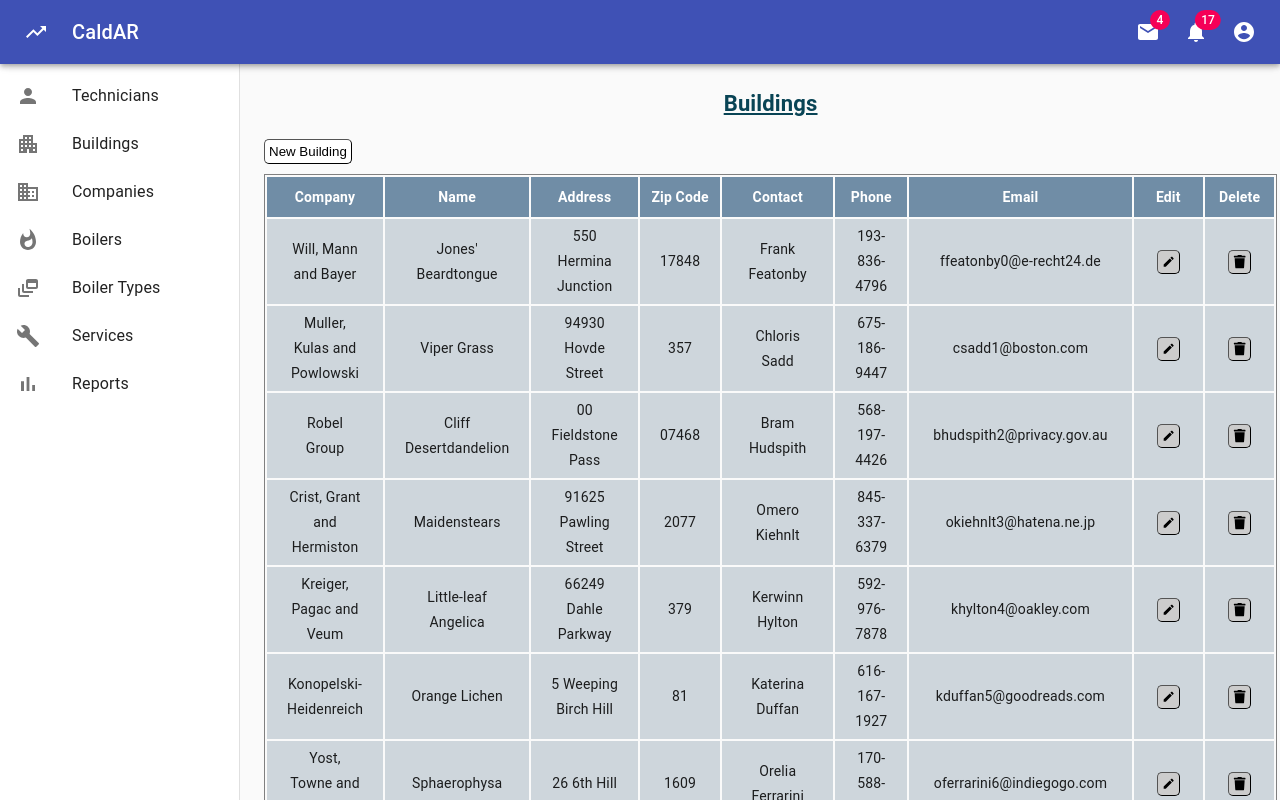
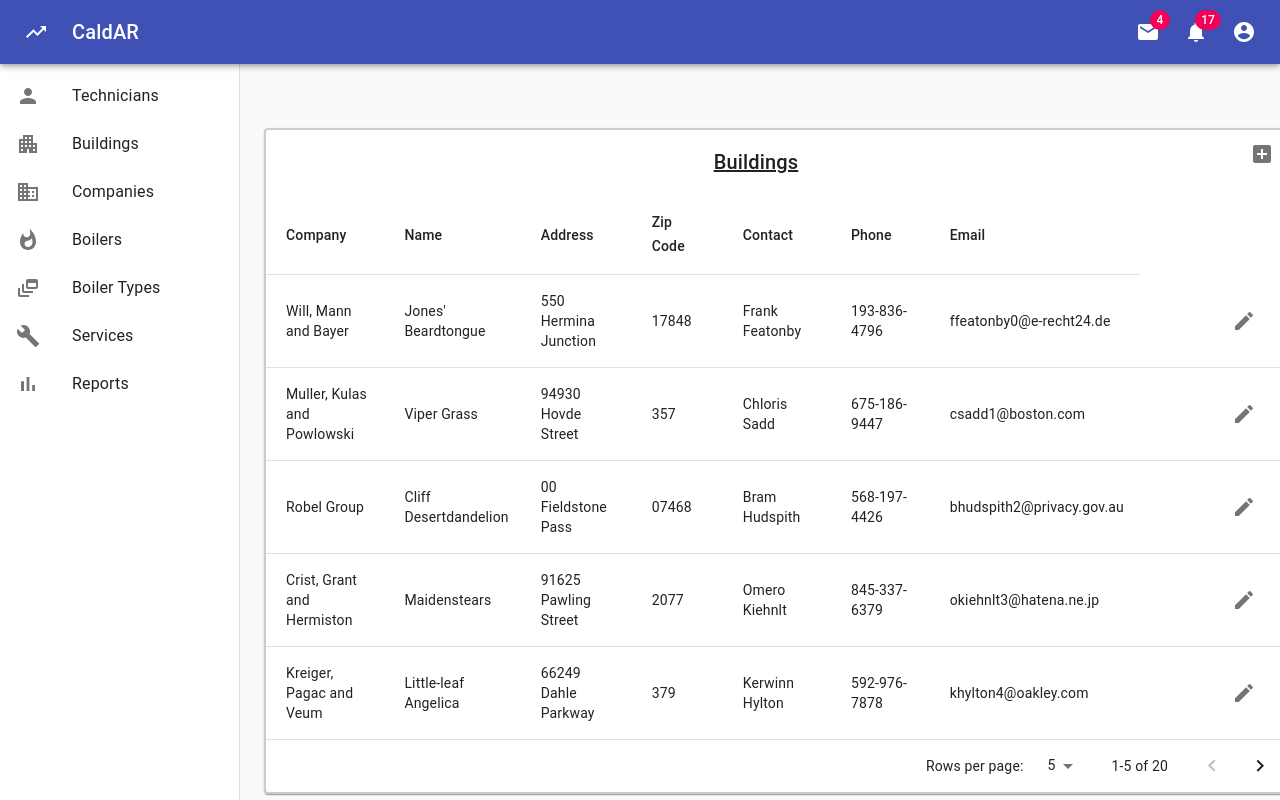
Before and after one commit to frandk18/caldar-fe, a React (Create React App) app: page /building in a window 1280 px wide. Shown: the top 800 px of the page. Built offline with nearby package versions, Linux system fonts and the light colour scheme.

Commit message:
Building entity refactor with Table UI.

```diff
--- a/src/components/layout/Layout.jsx
+++ b/src/components/layout/Layout.jsx
@@ -12,6 +12,7 @@ const useStyles = makeStyles((theme) => ({
   content: {
     flexGrow: 1,
     padding: theme.spacing(3),
+    marginTop: theme.spacing(5),
   },
   toolbar: {
     display: "flex",
--- a/src/components/routes/boiler-type/BoilerType.jsx
+++ b/src/components/routes/boiler-type/BoilerType.jsx
@@ -1,5 +1,5 @@
 import React, { useState } from "react";
-import BoilerType from "../../mocks/boiler-type.json";
+import BoilerType from "../../../mocks/boiler-type.json";
 import Table from "./Table.jsx";
 import Form from "./Form.jsx";
 import { v4 as uuidv4 } from "uuid";
--- a/src/components/routes/building/Building.jsx
+++ b/src/components/routes/building/Building.jsx
@@ -1,7 +1,8 @@
 import React, { useState } from "react";
 import Buildings from "../../../mocks/building.json";
-import Table from "./Table.jsx";
+import TableUI from "../../shared/TableUI.jsx";
 import Form from "./Form.jsx";
+//import FormUI from "./FormUI.jsx";
 import { v4 as uuidv4 } from "uuid";
 
 function Building() {
@@ -9,6 +10,44 @@ function Building() {
   const [showForm, setShowForm] = useState(false);
   const [editing, setEditing] = useState(false);
   const [id, setId] = useState(null);
+  const [headCells] = useState([
+    { id: "company", align: "center", disablePadding: false, label: "Company" },
+    { id: "name", align: "center", disablePadding: false, label: "Name" },
+    { id: "address", align: "center", disablePadding: false, label: "Address" },
+    {
+      id: "zipcode",
+      align: "center",
+      disablePadding: false,
+      label: "Zip Code",
+    },
+    { id: "contact", align: "center", disablePadding: false, label: "Contact" },
+    { id: "phone", align: "center", disablePadding: false, label: "Phone" },
+    { id: "email", align: "center", disablePadding: false, label: "Email" },
+  ]);
+
+  const fieldObj = [
+    "company",
+    "name",
+    "address",
+    "zipcode",
+    "contact",
+    "phone",
+    "email",
+  ];
+
+  /*const formLabels = [
+    "Company",
+    "Boilers",
+    "Name",
+    "Address",
+    "Zip Code",
+    "Contact",
+    "Phone",
+    "Email",
+    "Observations",
+  ];*/
+
+  const name = "Buildings";
 
   const captureId = (id) => {
     setId(id);
@@ -22,14 +61,6 @@ function Building() {
     setShowForm(!showForm);
     if (editing) {
       setEditing(false);
-    }
-  };
-
-  const delItem = (id) => {
-    if (id !== null) {
-      setBuildings([
-        ...buildings.filter((building) => building._id.$oid !== id),
-      ]);
     }
   };
 
@@ -55,10 +86,25 @@ function Building() {
     toggleForm();
   };
 
+  const toAdd = () => {
+    console.log("ADD");
+  };
+
+  const toEdit = (id) => {
+    console.log("EDIT");
+    toggleForm();
+  };
+
+  const toDelete = (id) => {
+    if (id !== null) {
+      setBuildings([
+        ...buildings.filter((building) => building._id.$oid !== id),
+      ]);
+    }
+  };
+
   return (
     <React.Fragment>
-      <div>
-        <div style={titleStyle}>Buildings</div>
       {showForm && (
         <Form
           buildings={buildings}
@@ -68,34 +114,25 @@ function Building() {
           toggleForm={toggleForm}
         />
       )}
-        <Table
-          buildings={buildings}
+      {/*<div>
+        {showForm && (
+          <FormUI
+            labels={formLabels}
+          />
+        )}
+        </div>*/}
+      <TableUI
+        headCells={headCells}
+        data={buildings}
+        fieldObj={fieldObj}
+        name={name}
+        toDelete={toDelete}
+        toEdit={toEdit}
+        toAdd={toAdd}
         toggleForm={toggleForm}
-          captureId={captureId}
-          delItem={delItem}
       />
-      </div>
     </React.Fragment>
   );
 }
 
-const containerStyle = {
-  display: "flex",
-  flexDirection: "column",
-  justifyContent: "center",
-  alignItems: "center",
-  //border: "2px #707070 solid",
-  //borderRadius: "25px",
-  //padding: "30px 30px 30px 30px",
-};
-
-const titleStyle = {
-  fontSize: "22px",
-  fontWeight: "600",
-  color: "#094455",
-  textDecoration: "underline",
-  textAlign: "center",
-  marginBottom: "20px",
-};
-
 export default Building;
--- /dev/null
+++ b/src/components/routes/building/FormUI.jsx
@@ -0,0 +1,44 @@
+import React from "react";
+import { makeStyles } from "@material-ui/core/styles";
+import TextField from "@material-ui/core/TextField";
+
+const useStyles = makeStyles((theme) => ({
+  root: {
+    display: "flex",
+    flexWrap: "wrap",
+    widht: "25%",
+  },
+  textField: {
+    marginLeft: theme.spacing(1),
+    marginRight: theme.spacing(1),
+    width: "25ch",
+  },
+}));
+
+const Container = {
+  //width: "auto",
+};
+export default function LayoutTextFields(props) {
+  const classes = useStyles();
+
+  return (
+    <div style={Container}>
+      <div className={classes.root}>
+        {props.labels.map((label) => (
+          <TextField
+            id="outlined-full-widsdfth"
+            label={label}
+            style={{ margin: 8 }}
+            //placeholder="John Doe"
+            fullWidth
+            margin="normal"
+            InputLabelProps={{
+              shrink: true,
+            }}
+            variant="outlined"
+          />
+        ))}
+      </div>
+    </div>
+  );
+}
--- a/src/components/routes/building/Row.jsx
+++ /dev/null
@@ -1,72 +0,0 @@
-import React from "react";
-import { FaTrash } from "react-icons/fa";
-import { MdCreate } from "react-icons/md";
-
-function Row(props) {
-  const {
-    company,
-    name,
-    address,
-    zipcode,
-    contact,
-    phone,
-    email,
-  } = props.building;
-
-  return (
-    <tr style={rowStyle}>
-      <td style={cellStyle}>{company}</td>
-      <td style={cellStyle}>{name}</td>
-      <td style={cellStyle}>{address}</td>
-      <td style={cellStyle}>{zipcode}</td>
-      <td style={cellStyle}>{contact}</td>
-      <td style={cellStyle}>{phone}</td>
-      <td style={cellStyle}>{email}</td>
-      <td style={cellStyle}>
-        <button
-          style={btnStyle}
-          onClick={() => {
-            props.toggleForm();
-            props.captureId(props.building._id.$oid);
-          }}
-        >
-          <MdCreate />
-        </button>
-      </td>
-      <td style={cellStyle}>
-        <button
-          style={btnStyle}
-          onClick={() => {
-            props.delItem(props.building._id.$oid);
-          }}
-        >
-          <FaTrash />
-        </button>
-      </td>
-    </tr>
-  );
-}
-
-const cellStyle = {
-  padding: "5px 20px",
-};
-
-const rowStyle = {
-  background: "#CED6DC",
-  lineHeight: "25px",
-  border: "1px #707070 solid",
-};
-
-const btnStyle = {
-  display: "flex",
-  justifyContent: "center",
-  background: "#ccc",
-  padding: "4px",
-  margin: "0 3px",
-  borderWidth: "1px",
-  borderRadius: "5px",
-  overflow: "hidden",
-  cursor: "pointer",
-};
-
-export default Row;
--- a/src/components/routes/building/Table.jsx
+++ /dev/null
@@ -1,69 +0,0 @@
-import React from "react";
-import Row from "./Row.jsx";
-
-function Table(props) {
-  const buildings = props.buildings.map((building) => (
-    <Row
-      key={building._id.$oid}
-      building={building}
-      toggleForm={props.toggleForm}
-      captureId={props.captureId}
-      delItem={props.delItem}
-    />
-  ));
-
-  return (
-    <div>
-      <button
-        style={btnStyle}
-        onClick={() => {
-          props.toggleForm();
-          props.captureId(null);
-        }}
-      >
-        New Building
-      </button>
-      <table style={tableStyle}>
-        <thead style={headerStyle}>
-          <tr>
-            <th>Company</th>
-            <th>Name</th>
-            <th>Address</th>
-            <th>Zip Code</th>
-            <th>Contact</th>
-            <th>Phone</th>
-            <th>Email</th>
-            <th>Edit</th>
-            <th>Delete</th>
-          </tr>
-        </thead>
-        <tbody>{buildings}</tbody>
-      </table>
-    </div>
-  );
-}
-
-const btnStyle = {
-  display: "flex",
-  justifyContent: "center",
-  background: "#fff",
-  padding: "4px",
-  marginBottom: "10px",
-  borderWidth: "1px",
-  borderRadius: "5px",
-  overflow: "hidden",
-  cursor: "pointer",
-};
-
-const headerStyle = {
-  background: "#708DA6",
-  color: "#fff",
-  lineHeight: "40px",
-};
-
-const tableStyle = {
-  border: "1px solid gray",
-  textAlign: "center",
-};
-
-export default Table;
--- a/src/components/routes/technician/Technician.jsx
+++ b/src/components/routes/technician/Technician.jsx
@@ -1,6 +1,6 @@
 import React, { useState } from "react";
 import Technicians from "../../../mocks/technician.json";
-import Table from "./Table.jsx";
+//import Table from "./Table.jsx";
 import DataForm from "./DataForm.jsx";
 import { v4 as uuidv4 } from "uuid";
 import TableUI from "../../shared/TableUI.jsx";
@@ -8,7 +8,7 @@ import FormUI from "./FormUI.jsx";
 
 function Technician() {
   const [technicians, setTechnicians] = useState(Technicians);
-  const [newItem, setNewItem] = useState(false);
+  const [showForm, setShowForm] = useState(false);
   const [id, setId] = useState(null);
   const [headCells] = useState([
     {
@@ -49,7 +49,7 @@ function Technician() {
   };
 
   const toggleForm = () => {
-    setNewItem(!newItem);
+    setShowForm(!showForm);
   };
 
   const delItem = (id) => {
@@ -101,7 +101,7 @@ function Technician() {
 
   return (
     <React.Fragment>
-      {newItem && (
+      {showForm && (
         <DataForm
           technicians={technicians}
           id={id}
@@ -109,7 +109,7 @@ function Technician() {
           toggleForm={toggleForm}
         />
       )}
-      <div>{newItem && <FormUI />}</div>
+      <div>{showForm && <FormUI />}</div>
       {/*
       <Table
         technicians={technicians}
@@ -120,7 +120,7 @@ function Technician() {
       />*/}
       <TableUI
         headCells={headCells}
-        technicians={technicians}
+        data={technicians}
         fieldObj={fieldObj}
         name={name}
         toDelete={toDelete}
@@ -131,4 +131,5 @@ function Technician() {
     </React.Fragment>
   );
 }
+
 export default Technician;
--- a/src/components/shared/TableUI.jsx
+++ b/src/components/shared/TableUI.jsx
@@ -58,7 +58,7 @@ function EnhancedTableHead(props) {
         <TableCell padding="checkbox"></TableCell>
         {props.headCells.map((headCell) => (
           <TableCell
-            style={{ textAlign: "left" }}
+            style={{ textAlign: "left", textDecoration: "underline" }}
             key={headCell.id}
             padding={headCell.disablePadding ? "none" : "default"}
             sortDirection={orderBy === headCell.id ? order : false}
@@ -96,6 +96,7 @@ const useToolbarStyles = makeStyles((theme) => ({
   root: {
     paddingLeft: theme.spacing(2),
     paddingRight: theme.spacing(1),
+    alignContent: "center",
   },
   highlight:
     theme.palette.type === "light"
@@ -109,6 +110,7 @@ const useToolbarStyles = makeStyles((theme) => ({
         },
   title: {
     flex: "1 1 100%",
+    textDecoration: "underline",
   },
 }));
 
@@ -137,6 +139,7 @@ const EnhancedTableToolbar = (props) => {
           variant="h6"
           id="tableTitle"
           component="div"
+          align="center"
         >
           {props.name}
         </Typography>
@@ -156,6 +159,7 @@ const useStyles = makeStyles((theme) => ({
   paper: {
     width: "100%",
     marginBottom: theme.spacing(2),
+    border: "2px solid #ccc",
   },
   table: {
     minWidth: 750,
@@ -174,7 +178,7 @@ const useStyles = makeStyles((theme) => ({
 }));
 
 export default function EnhancedTable(props) {
-  const rows = props.technicians;
+  const rows = props.data;
   const classes = useStyles();
   const [order, setOrder] = React.useState("asc");
   const [orderBy, setOrderBy] = React.useState("calories");
@@ -215,7 +219,7 @@ export default function EnhancedTable(props) {
     rowsPerPage - Math.min(rowsPerPage, rows.length - page * rowsPerPage);
   return (
     <div className={classes.root}>
-      <Paper className={classes.paper}>
+      <Paper className={classes.paper} style={{ width: "80vw" }}>
         <Tooltip title="Add">
           <IconButton
             aria-label="Add"
@@ -302,6 +306,8 @@ export default function EnhancedTable(props) {
                             <EditIcon />
                           </IconButton>
                         </Tooltip>
+                      </TableCell>
+                      <TableCell style={{ textAlign: "left" }}>
                         <Tooltip title="Delete">
                           <IconButton
                             aria-label="delete"
```
Also changed, not shown: src/components/css/SideBar.css (deleted, +0 -35 lines), src/components/layout/SideBar.jsx (deleted, +0 -41 lines), src/mocks/boiler-type.json (renamed from src/components/mocks/boiler-type.json), 1 other file (tests, documents, lock files or other folders). Lines whose indentation alone changed are shown as unchanged.
